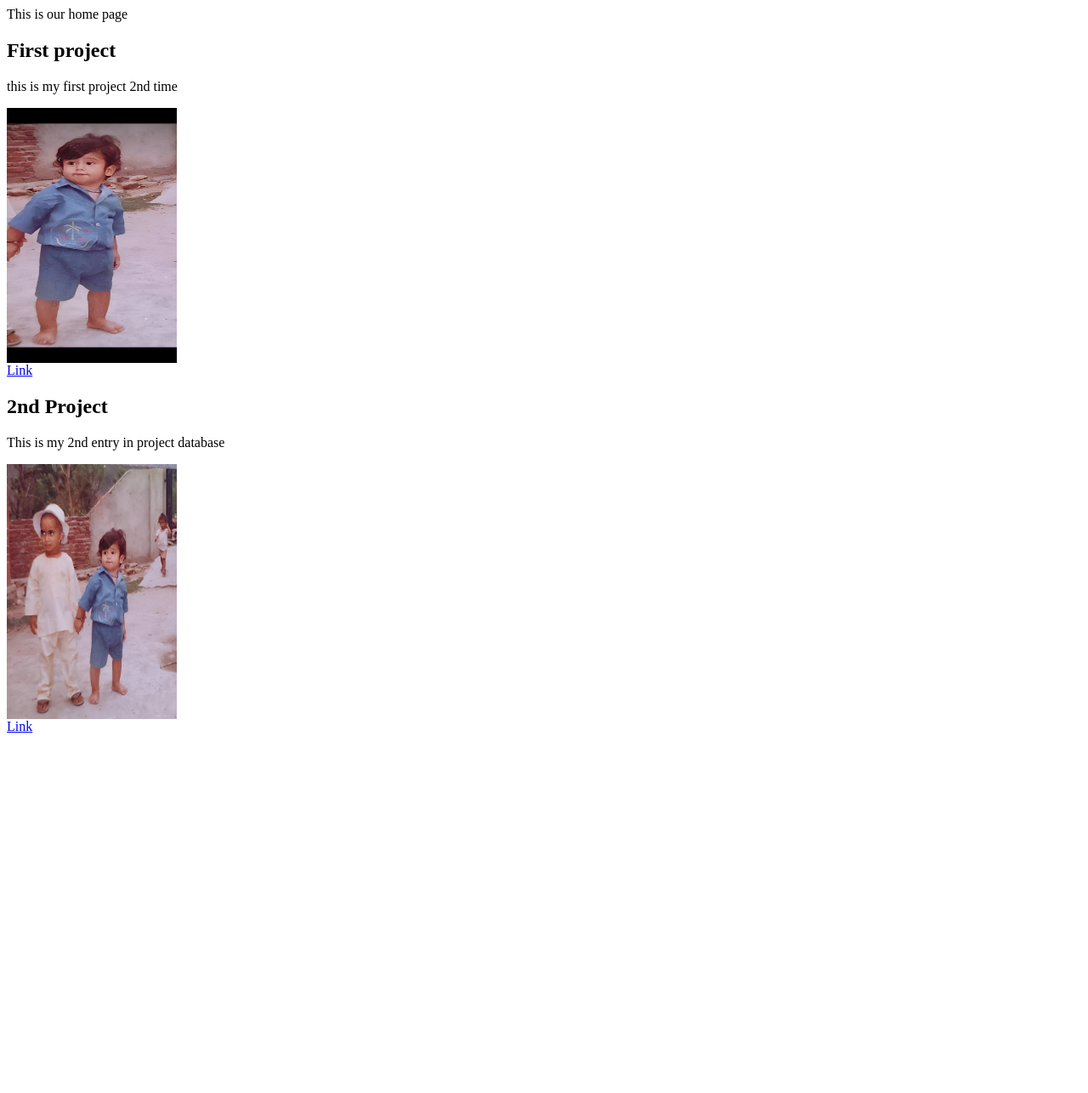
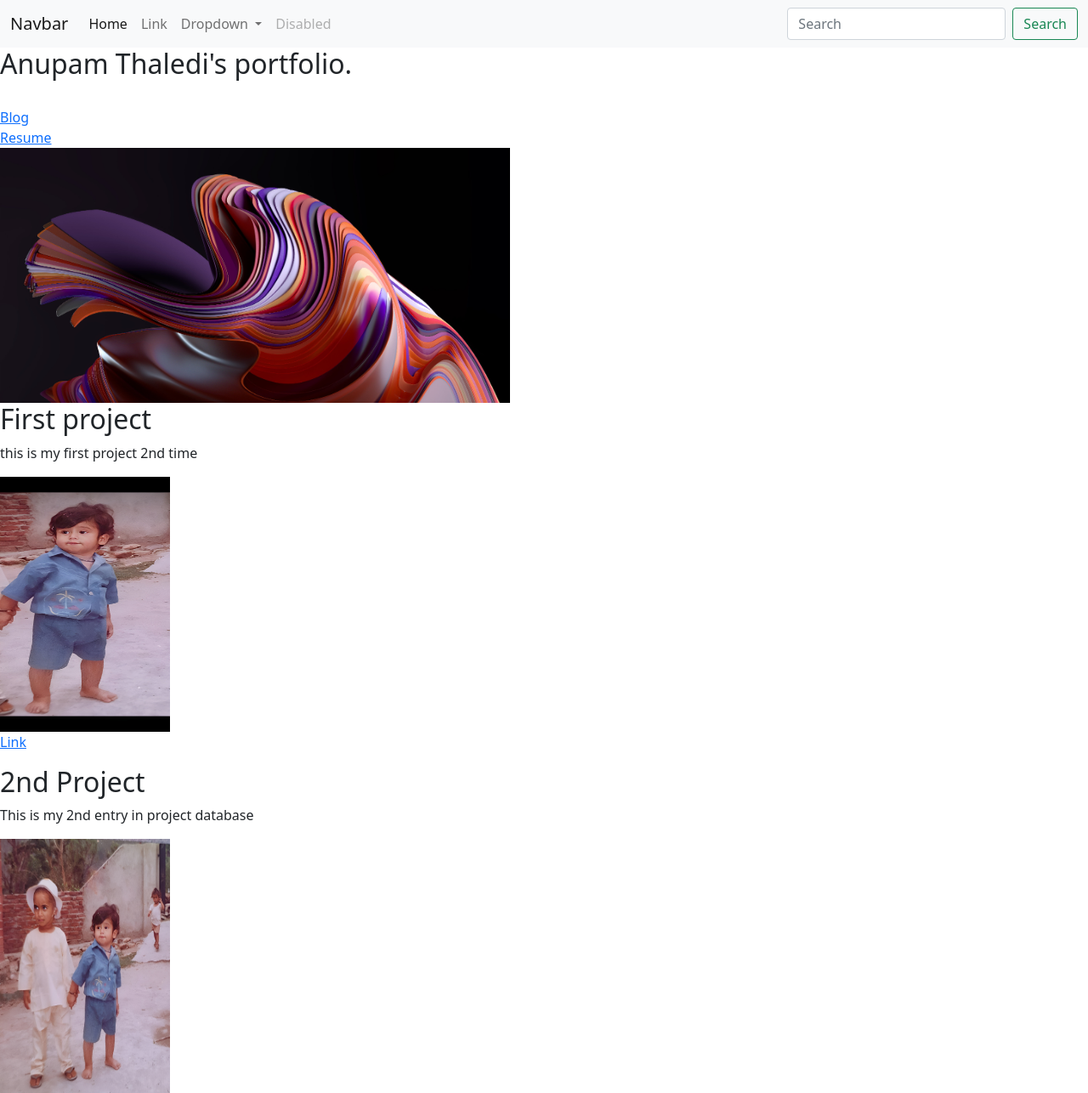
Before and after one commit to jimmi41/django3-personal-portfolio, a Django app: page / in a window 1280 px wide. Shown: the top 1286 px of the page at 85% size. Before the commit the page ends 862 px from the top, so only its background shows below. Run offline with Django 4.2, Linux system fonts and the light colour scheme; data comes from the database, SQL or seed files in the repository; both versions use the stored data as it was after the commit.

Commit message:
Every thing is working fine 7.19 of lecture 47

```diff
--- a/blog/admin.py
+++ b/blog/admin.py
@@ -1,3 +1,5 @@
 from django.contrib import admin
+from .models import Blog
+# Register your models here.
 
-# Register your models here.
+admin.site.register(Blog)
--- /dev/null
+++ b/blog/urls.py
@@ -0,0 +1,10 @@
+from django.urls import path
+from blog import views
+import blog
+app_name= 'blog'
+
+urlpatterns = [
+    path('', views.all_blogs , name= "all_blogs"),
+    # path('3',views.detail,name= "detail")
+    path('<int:blog_id>', views.detail, name= "detail"),
+]
--- a/personal_portfolio/urls.py
+++ b/personal_portfolio/urls.py
@@ -14,7 +14,7 @@ Including another URLconf
     2. Add a URL to urlpatterns:  path('blog/', include('blog.urls'))
 """
 from django.contrib import admin
-from django.urls import path
+from django.urls import include, path
 from django.conf.urls.static import static
 from django.conf import settings
 from portfolio import views
@@ -22,6 +22,7 @@ from portfolio import views
 urlpatterns = [
     path('', views.home, name='home'),
     path('admin/', admin.site.urls),
+    path('blog/', include('blog.urls')),
 
 ]
 urlpatterns += static(settings.MEDIA_URL,document_root=settings.MEDIA_ROOT)
--- a/portfolio/models.py
+++ b/portfolio/models.py
@@ -7,3 +7,6 @@ class Project(models.Model):
     description=models.TextField(max_length=250)
     image=models.ImageField(upload_to='portfolio/images/')
     url=models.URLField(blank=True)
+
+    def __str__(self):
+        return self.title
--- /dev/null
+++ b/portfolio/templates/portfolio/base.html
@@ -0,0 +1,63 @@
+<!doctype html>
+<html lang="en">
+  <head>
+    <!-- Required meta tags -->
+    <meta charset="utf-8">
+    <meta name="viewport" content="width=device-width, initial-scale=1">
+
+    <!-- Bootstrap CSS -->
+    <link href="https://cdn.jsdelivr.net/npm/bootstrap@5.1.3/dist/css/bootstrap.min.css" rel="stylesheet" integrity="sha384-1BmE4kWBq78iYhFldvKuhfTAU6auU8tT94WrHftjDbrCEXSU1oBoqyl2QvZ6jIW3" crossorigin="anonymous">
+
+    <title>Home Page</title>
+  </head>
+  <body>
+   <nav class="navbar navbar-expand-lg navbar-light bg-light">
+      <div class="container-fluid">
+        <a class="navbar-brand" href="#">Navbar</a>
+        <button class="navbar-toggler" type="button" data-bs-toggle="collapse" data-bs-target="#navbarSupportedContent" aria-controls="navbarSupportedContent" aria-expanded="false" aria-label="Toggle navigation">
+          <span class="navbar-toggler-icon"></span>
+        </button>
+        <div class="collapse navbar-collapse" id="navbarSupportedContent">
+          <ul class="navbar-nav me-auto mb-2 mb-lg-0">
+            <li class="nav-item">
+              <a class="nav-link active" aria-current="page" href="#">Home</a>
+            </li>
+            <li class="nav-item">
+              <a class="nav-link" href="#">Link</a>
+            </li>
+            <li class="nav-item dropdown">
+              <a class="nav-link dropdown-toggle" href="#" id="navbarDropdown" role="button" data-bs-toggle="dropdown" aria-expanded="false">
+                Dropdown
+              </a>
+              <ul class="dropdown-menu" aria-labelledby="navbarDropdown">
+                <li><a class="dropdown-item" href="#">Action</a></li>
+                <li><a class="dropdown-item" href="#">Another action</a></li>
+                <li><hr class="dropdown-divider"></li>
+                <li><a class="dropdown-item" href="#">Something else here</a></li>
+              </ul>
+            </li>
+            <li class="nav-item">
+              <a class="nav-link disabled">Disabled</a>
+            </li>
+          </ul>
+          <form class="d-flex">
+            <input class="form-control me-2" type="search" placeholder="Search" aria-label="Search">
+            <button class="btn btn-outline-success" type="submit">Search</button>
+          </form>
+        </div>
+      </div>
+    </nav>
+
+     {% block content %}{% endblock content %}
+    <!-- Optional JavaScript; choose one of the two! -->
+
+    <!-- Option 1: Bootstrap Bundle with Popper -->
+    <script src="https://cdn.jsdelivr.net/npm/bootstrap@5.1.3/dist/js/bootstrap.bundle.min.js" integrity="sha384-ka7Sk0Gln4gmtz2MlQnikT1wXgYsOg+OMhuP+IlRH9sENBO0LRn5q+8nbTov4+1p" crossorigin="anonymous"></script>
+
+    <!-- Option 2: Separate Popper and Bootstrap JS -->
+    <!--
+    <script src="https://cdn.jsdelivr.net/npm/@popperjs/core@2.10.2/dist/umd/popper.min.js" integrity="sha384-7+zCNj/IqJ95wo16oMtfsKbZ9ccEh31eOz1HGyDuCQ6wgnyJNSYdrPa03rtR1zdB" crossorigin="anonymous"></script>
+    <script src="https://cdn.jsdelivr.net/npm/bootstrap@5.1.3/dist/js/bootstrap.min.js" integrity="sha384-QJHtvGhmr9XOIpI6YVutG+2QOK9T+ZnN4kzFN1RtK3zEFEIsxhlmWl5/YESvpZ13" crossorigin="anonymous"></script>
+    -->
+  </body>
+</html>
--- a/portfolio/templates/portfolio/home.html
+++ b/portfolio/templates/portfolio/home.html
@@ -1,5 +1,18 @@
-This is our home page
+{% extends 'portfolio/base.html' %}
+{% block content %}
+     <h2>Anupam Thaledi's portfolio.</h2> <br>
 
+      {% load static %}
+
+      <a href= "{% url 'blog:all_blogs' %}"> Blog </a>
+      <br>
+
+      <a href= "{% static 'portfolio/Atres.pdf'%}"> Resume </a>
+      <br>
+
+
+
+   <img src = "{% static 'portfolio/homepic.jpg'%}" width="600" height="300">
 
       {% for project in projects %}
 
@@ -11,3 +24,5 @@ This is our home page
             <a href ="{{project.url}}"> Link </a>
          {% endif %}
       {% endfor %}
+
+{% endblock %}
```
Also changed, not shown: blog/models.py (+9 -0 lines), blog/templates/blog/all_blog.html (added, +18 -0 lines), blog/templates/blog/detail.html (added, +13 -0 lines), blog/views.py (+10 -2 lines), blog/migrations/0001_initial.py (added), db.sqlite3, media/blog/images/5.jfif (added), media/blog/images/WhatsApp_Image_2022-02-09_at_5.50.39_PM.jpeg (added), media/blog/images/download.jfif (added), media/blog/images/download_1.jfif (added), media/blog/images/random-input-method.jpg (added), portfolio/static/portfolio/homepic.jpg (added), 1 other file. Lines whose indentation alone changed are shown as unchanged.
